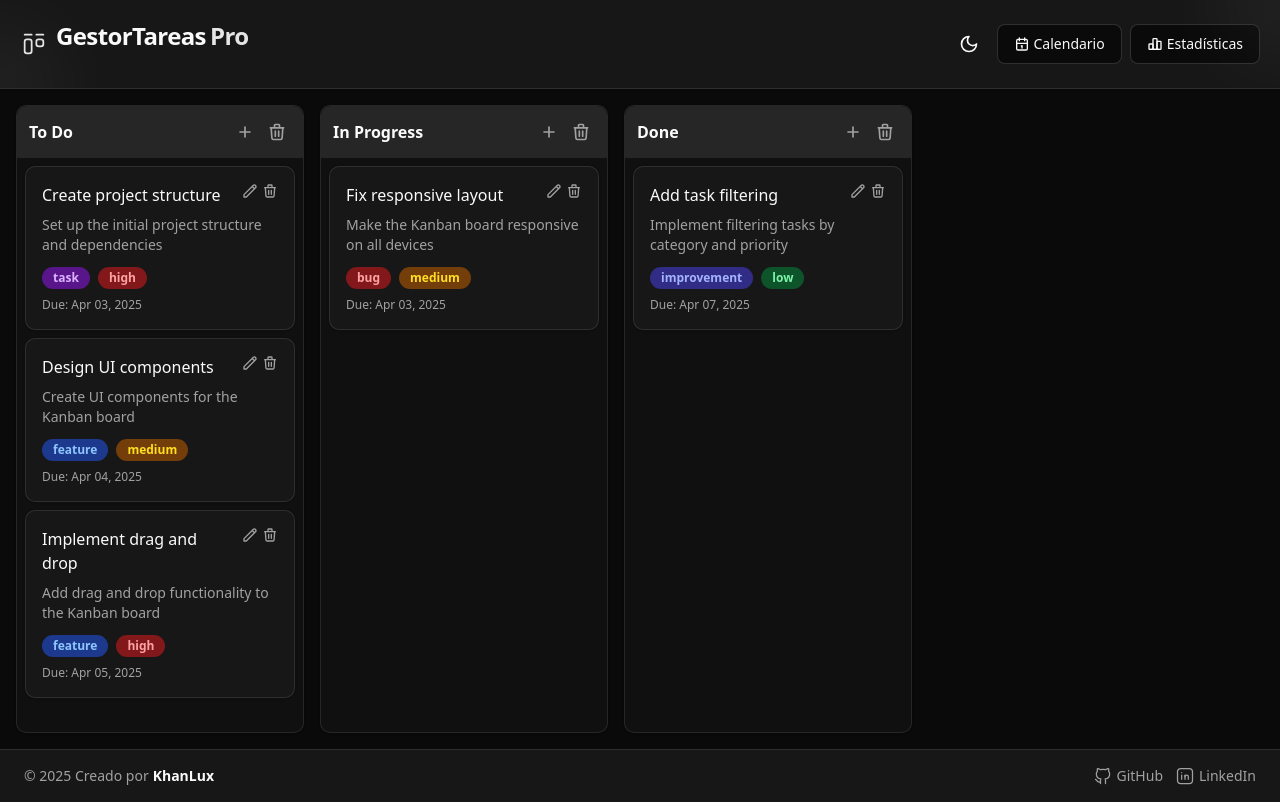
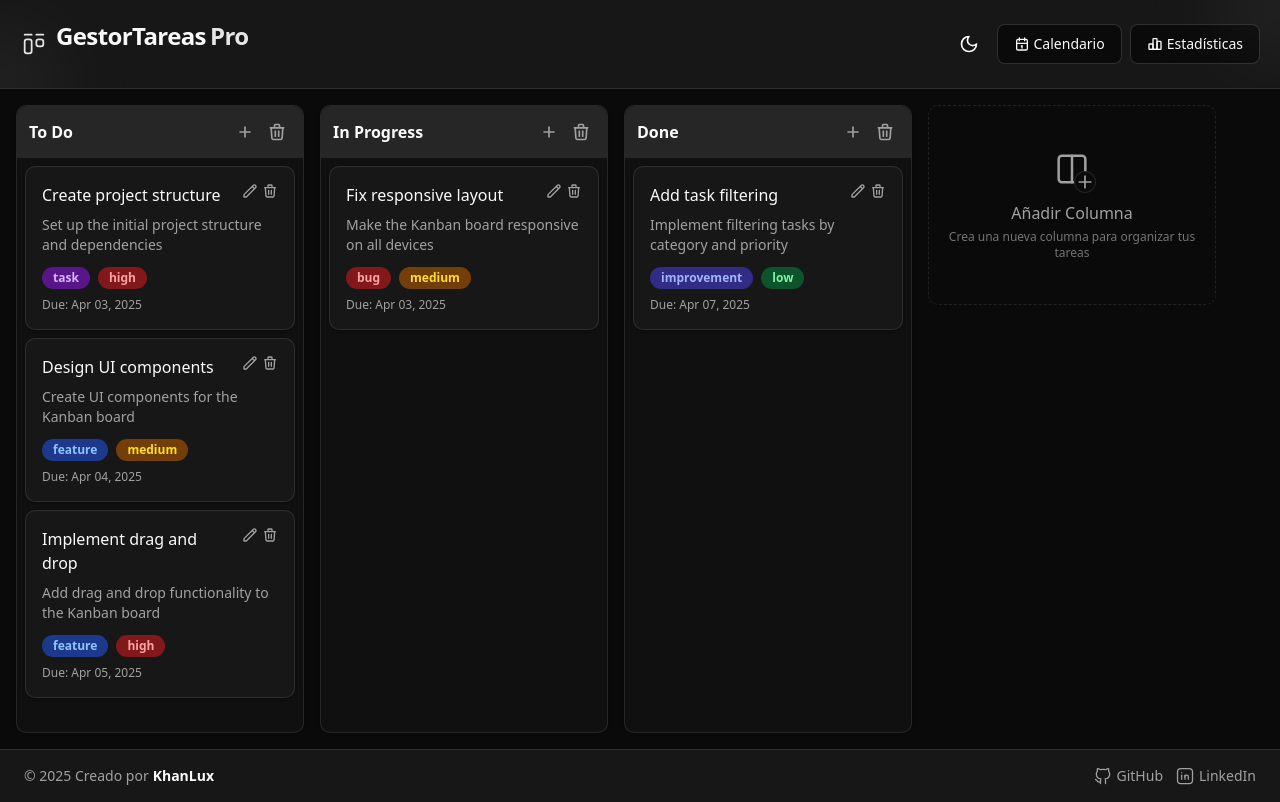
Before and after one commit to KhanLux/task-pro-kanban, a Next.js app: page / in a window 1280 px wide. Built offline with nearby package versions, Linux system fonts and the light colour scheme.

Commit message:
Integrate Add Column button directly within Kanban board for improved UX. Enhance column management interface.

```diff
--- a/src/components/Board/index.tsx
+++ b/src/components/Board/index.tsx
@@ -3,13 +3,13 @@
 import React, { useState } from 'react';
 import { DragDropContext, Droppable } from '@hello-pangea/dnd';
 import Column from '@/components/Column';
+import AddColumn from '@/components/Column/AddColumn';
 import TaskModal from '@/components/Modal/TaskModal';
 import ColumnModal from '@/components/Modal/ColumnModal';
 import DeleteConfirmationModal from '@/components/Modal/DeleteConfirmationModal';
 import { useBoard } from '@/hooks/useBoard';
 import { Task } from '@/types';
-import Header from '@/components/Header';
-import Footer from '@/components/Footer';
+import PageLayout from '@/components/layout/PageLayout';
 
 const Board: React.FC = () => {
   const {
@@ -93,16 +93,14 @@ const Board: React.FC = () => {
   }
 
   return (
-    <div className="h-full flex flex-col">
-      <Header onAddColumn={() => setIsColumnModalOpen(true)} />
-
+    <PageLayout>
       <DragDropContext onDragEnd={handleDragEnd}>
         <Droppable droppableId="all-columns" direction="horizontal" type="column">
           {(provided) => (
             <div
               {...provided.droppableProps}
               ref={provided.innerRef}
-              className="flex gap-3 sm:gap-4 p-2 sm:p-4 overflow-x-auto h-[calc(100vh-140px)] pb-4 touch-pan-x bg-background flex-grow"
+              className="flex gap-3 sm:gap-4 p-2 sm:p-4 overflow-x-auto h-[calc(100vh-140px)] pb-4 touch-pan-x flex-grow"
             >
               {board.columnOrder.map((columnId, index) => {
                 const column = board.columns[columnId];
@@ -123,6 +121,7 @@ const Board: React.FC = () => {
                   />
                 );
               })}
+              <AddColumn onAddColumn={() => setIsColumnModalOpen(true)} />
               {provided.placeholder}
             </div>
           )}
@@ -161,9 +160,7 @@ const Board: React.FC = () => {
           }
         />
       )}
-
-      <Footer />
-    </div>
+    </PageLayout>
   );
 };
 
--- /dev/null
+++ b/src/components/Column/AddColumn.tsx
@@ -0,0 +1,43 @@
+"use client";
+
+import React from 'react';
+import { IconPlus, IconLayoutColumns } from '@tabler/icons-react';
+import { cn } from '@/lib/utils';
+
+interface AddColumnProps {
+  onAddColumn: () => void;
+}
+
+const AddColumn: React.FC<AddColumnProps> = ({ onAddColumn }) => {
+  return (
+    <button
+      onClick={onAddColumn}
+      className={cn(
+        "w-[280px] sm:w-72 h-[200px] flex-shrink-0 rounded-lg border border-dashed border-border",
+        "flex flex-col items-center justify-center gap-3 p-4 text-muted-foreground",
+        "transition-all duration-300 hover:border-primary/50 hover:text-primary hover:shadow-md",
+        "group animate-in"
+      )}
+      aria-label="Añadir columna"
+    >
+      <div className="relative">
+        <IconLayoutColumns
+          className="h-10 w-10 transition-all duration-300 group-hover:scale-110"
+          stroke={1.5}
+        />
+        <div className="absolute -right-1 -bottom-1 bg-background rounded-full border border-border group-hover:border-primary">
+          <IconPlus
+            className="h-5 w-5 text-muted-foreground group-hover:text-primary"
+            stroke={2}
+          />
+        </div>
+      </div>
+      <div className="text-center">
+        <p className="font-medium">Añadir Columna</p>
+        <p className="text-xs mt-1 opacity-70">Crea una nueva columna para organizar tus tareas</p>
+      </div>
+    </button>
+  );
+};
+
+export default AddColumn;
```
